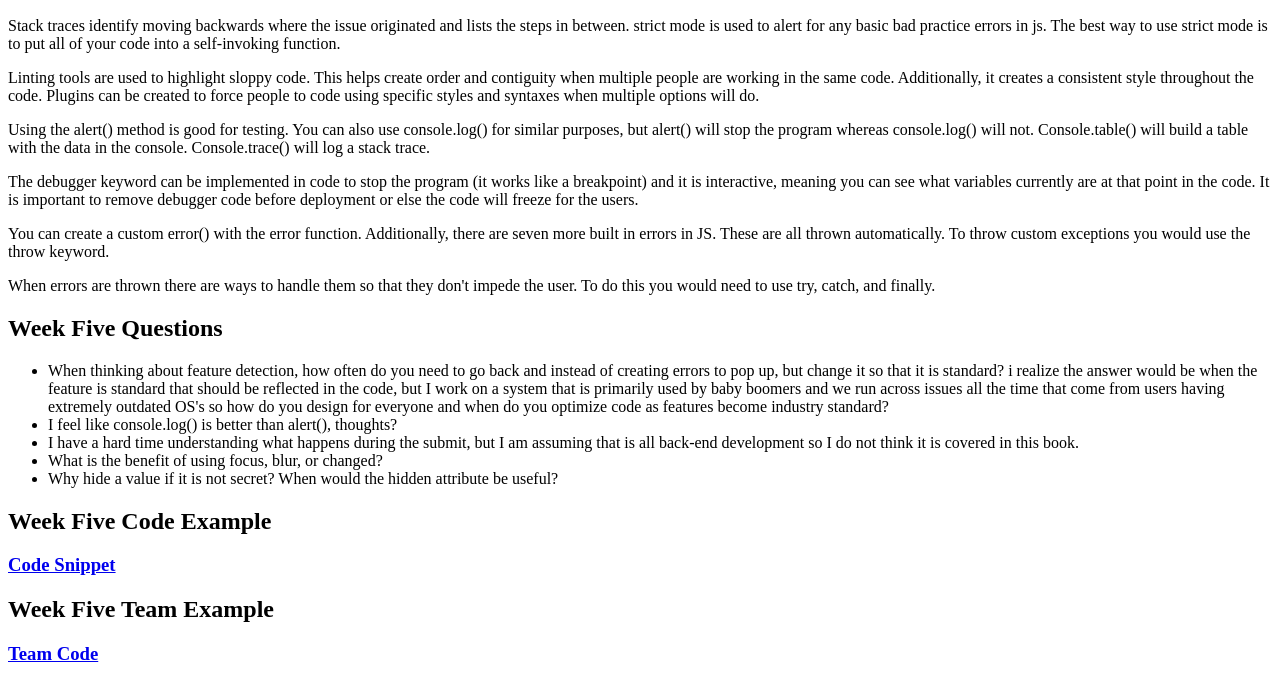
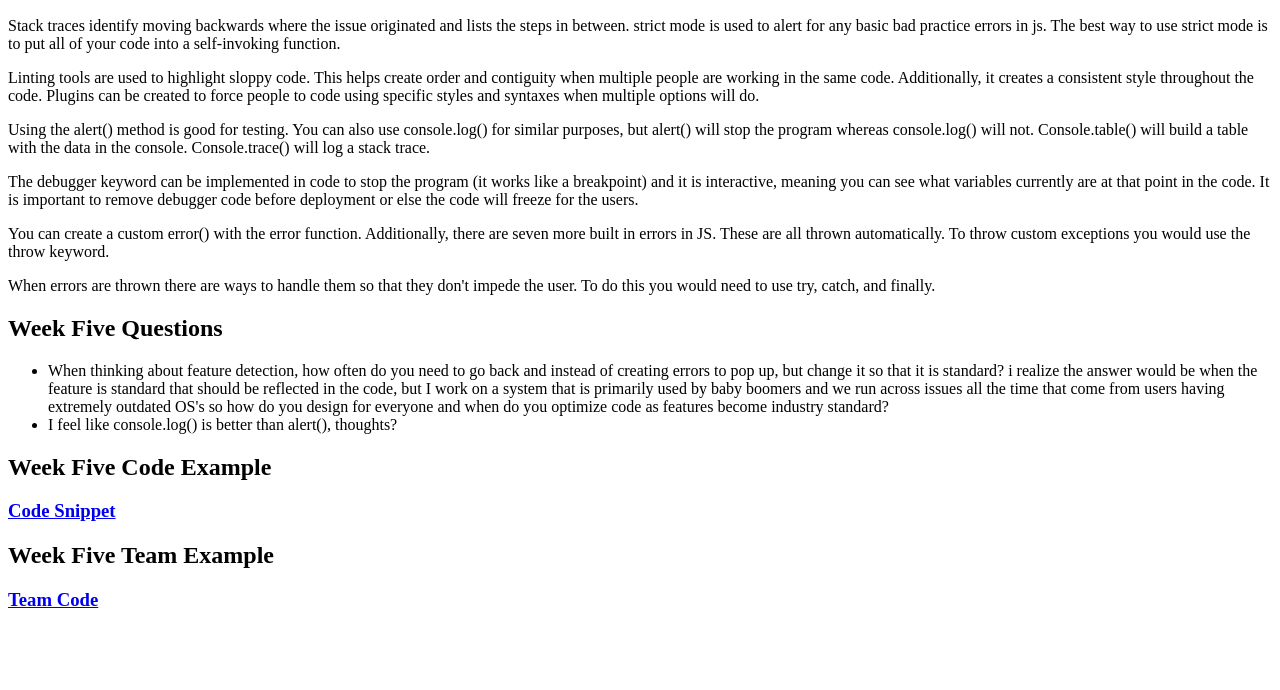
Before and after one commit to jerober/WDD-330-Portfolio, a plain HTML site: page week5/index.html in a window 1280 px wide. Shown: the part 110-800 px from the top of the page. Drawn offline with Linux system fonts and the light colour scheme.

Commit message:
Week5 Questions Update

```diff
--- a/week5/index.html
+++ b/week5/index.html
@@ -19,9 +19,6 @@
     <ul>
         <li>When thinking about feature detection, how often do you need to go back and instead of creating errors to pop up, but change it so that it is standard? i realize the answer would be when the feature is standard that should be reflected in the code, but I work on a system that is primarily used by baby boomers and we run across issues all the time that come from users having extremely outdated OS's so how do you design for everyone and when do you optimize code as features become industry standard?</li>
         <li>I feel like console.log() is better than alert(), thoughts?</li>
-        <li>I have a hard time understanding what happens during the submit, but I am assuming that is all back-end development so I do not think it is covered in this book.</li>
-        <li>What is the benefit of using focus, blur, or changed?</li>
-        <li>Why hide a value if it is not secret? When would the hidden attribute be useful?</li>
     </ul>
     <h2>Week Five Code Example</h2>
     <h3><a href="/week4/code-example/index.html">Code Snippet</a></h4>
```
